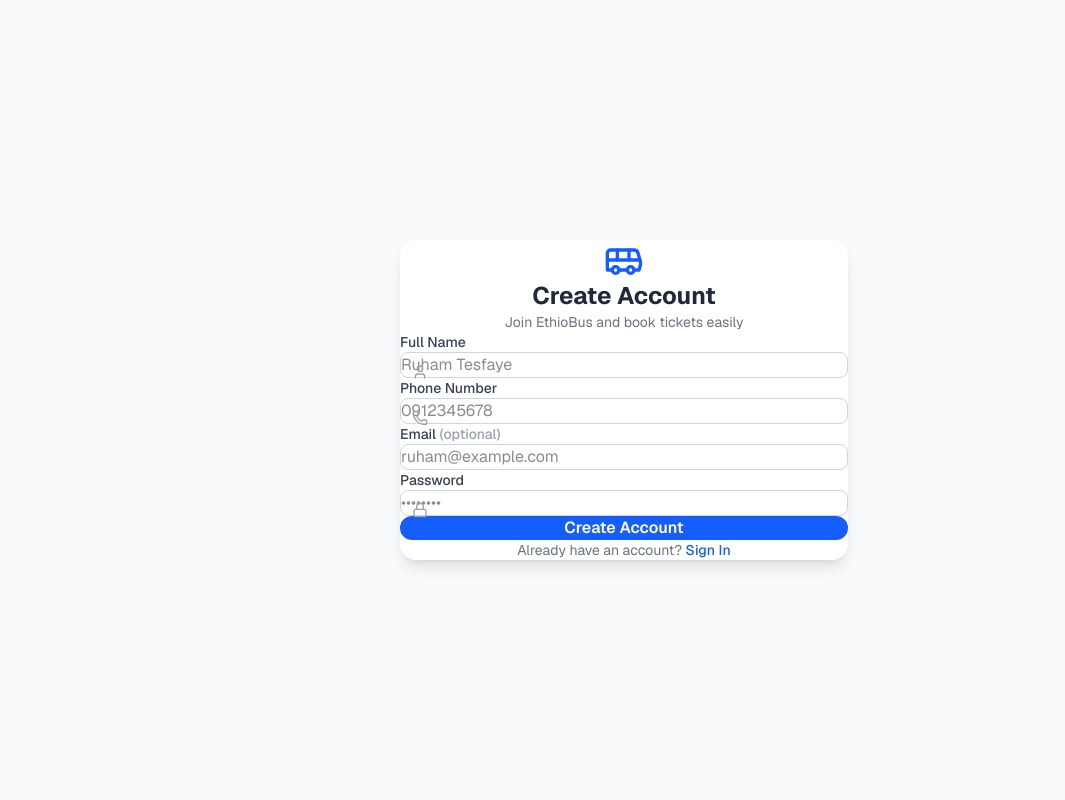
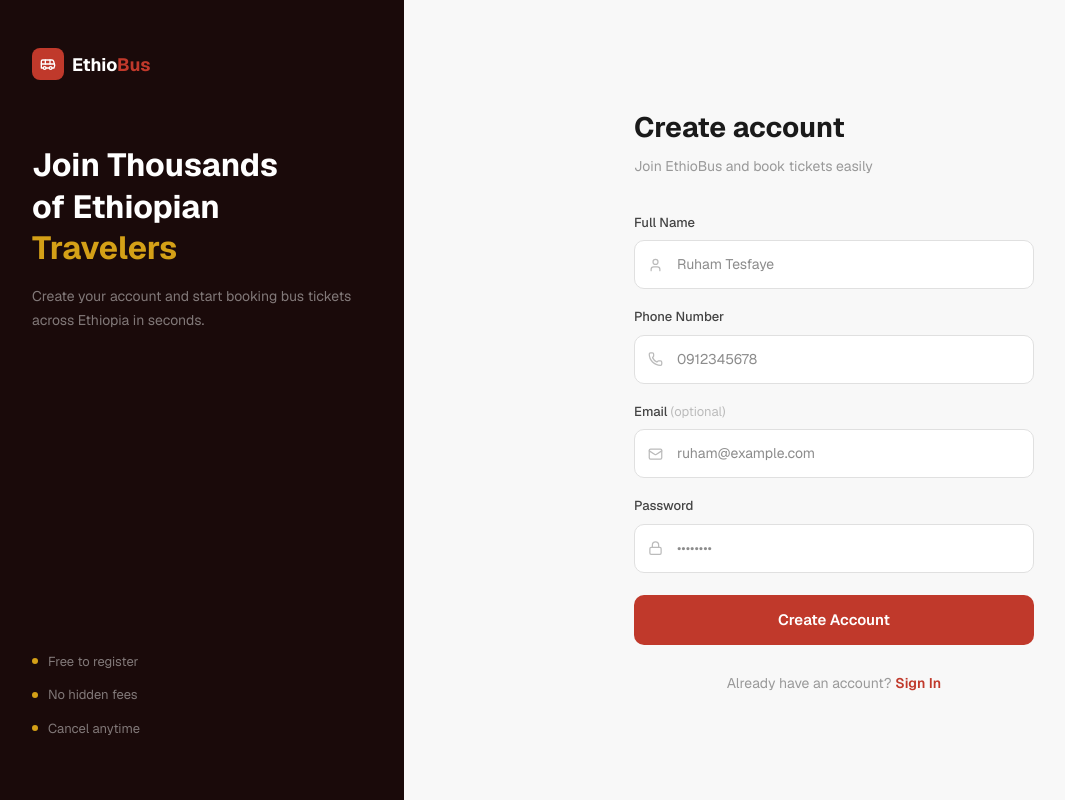
Before and after one commit to biruk-mg/BusApp, a Next.js app in the folder apps/web/: page /register in a window 1280 px wide. Shown: the whole page, without its empty margins (16-1081 px from the left). Built offline with nearby package versions, Linux system fonts and the light colour scheme; no server answers.

Commit message:
my -register ui update

```diff
--- a/apps/web/src/app/register/page.tsx
+++ b/apps/web/src/app/register/page.tsx
@@ -6,7 +6,7 @@
 import { api } from '@/lib/api'
 import { useAuthStore } from '@/store/auth.store'
 import toast from 'react-hot-toast'
-import { Bus, Phone, Lock, User } from 'lucide-react'
+import { Bus, Phone, Lock, User, Mail } from 'lucide-react'
 
 export default function RegisterPage() {
   const router = useRouter()
@@ -26,90 +26,125 @@
       setAuth(user, token)
       toast.success(`Welcome, ${user.name}!`)
       router.push('/')
-    } catch (err: any) {
-      toast.error(err.response?.data?.error || 'Registration failed')
+    } catch (err: unknown) {
+      const error = err as { response?: { data?: { error?: string } } }
+      toast.error(error.response?.data?.error || 'Registration failed')
     } finally {
       setLoading(false)
     }
   }
 
   return (
-    <div className="min-h-screen bg-gray-50 flex items-center justify-center px-4">
-      <div className="bg-white rounded-2xl shadow-lg p-8 w-full max-w-md">
-        {/* Logo */}
-        <div className="text-center mb-8">
-          <div className="flex justify-center mb-3">
-            <Bus size={40} className="text-blue-600" />
+    <div style={{ minHeight: '100vh', display: 'flex' }}>
+      {/* Left Panel */}
+      <div style={{ width: '420px', background: '#1A0A0A', padding: '48px', display: 'flex', flexDirection: 'column', justifyContent: 'space-between', flexShrink: 0 }}>
+        <div>
+          <Link href="/" style={{ display: 'flex', alignItems: 'center', gap: '8px', textDecoration: 'none', marginBottom: '64px' }}>
+            <div style={{ width: '32px', height: '32px', background: '#C0392B', borderRadius: '8px', display: 'flex', alignItems: 'center', justifyContent: 'center' }}>
+              <Bus size={16} color="white" />
             </div>
-          <h1 className="text-2xl font-bold text-gray-800">Create Account</h1>
-          <p className="text-gray-500 text-sm mt-1">Join EthioBus and book tickets easily</p>
+            <span style={{ fontSize: '18px', fontWeight: 700, color: 'white' }}>
+              Ethio<span style={{ color: '#C0392B' }}>Bus</span>
+            </span>
+          </Link>
+
+          <h2 style={{ fontSize: '32px', fontWeight: 700, color: 'white', lineHeight: 1.3, marginBottom: '16px' }}>
+            Join Thousands<br />of Ethiopian<br />
+            <span style={{ color: '#D4A017' }}>Travelers</span>
+          </h2>
+          <p style={{ fontSize: '14px', color: 'rgba(255,255,255,0.45)', lineHeight: 1.7 }}>
+            Create your account and start booking bus tickets across Ethiopia in seconds.
+          </p>
         </div>
 
-        <form onSubmit={handleRegister} className="space-y-4">
-          {/* Name */}
         <div>
-            <label className="block text-sm font-medium text-gray-700 mb-1">
+          {['Free to register', 'No hidden fees', 'Cancel anytime'].map(f => (
+            <div key={f} style={{ display: 'flex', alignItems: 'center', gap: '10px', marginBottom: '14px' }}>
+              <div style={{ width: '6px', height: '6px', borderRadius: '50%', background: '#D4A017', flexShrink: 0 }} />
+              <span style={{ fontSize: '13px', color: 'rgba(255,255,255,0.45)' }}>{f}</span>
+            </div>
+          ))}
+        </div>
+      </div>
+
+      {/* Right Panel */}
+      <div style={{ flex: 1, display: 'flex', alignItems: 'center', justifyContent: 'center', padding: '48px', background: '#F8F8F8' }}>
+        <div style={{ width: '100%', maxWidth: '400px' }}>
+          <h1 style={{ fontSize: '28px', fontWeight: 700, color: '#1a1a1a', marginBottom: '8px' }}>
+            Create account
+          </h1>
+          <p style={{ fontSize: '14px', color: '#999', marginBottom: '36px' }}>
+            Join EthioBus and book tickets easily
+          </p>
+
+          <form onSubmit={handleRegister} style={{ display: 'flex', flexDirection: 'column', gap: '18px' }}>
+            {/* Full Name */}
+            <div>
+              <label style={{ display: 'block', fontSize: '13px', fontWeight: 500, color: '#444', marginBottom: '8px' }}>
                 Full Name
               </label>
-            <div className="relative">
-              <User size={16} className="absolute left-3 top-3 text-gray-400" />
+              <div style={{ position: 'relative' }}>
+                <User size={15} style={{ position: 'absolute', left: '14px', top: '50%', transform: 'translateY(-50%)', color: '#bbb' }} />
                 <input
                   type="text"
                   value={name}
                   onChange={(e) => setName(e.target.value)}
                   placeholder="Ruham Tesfaye"
-                className="w-full border border-gray-300 rounded-lg pl-9 pr-4 py-2.5 focus:outline-none focus:ring-2 focus:ring-blue-500"
                   required
+                  style={{ width: '100%', border: '1px solid #E0E0E0', borderRadius: '10px', padding: '13px 14px 13px 42px', fontSize: '14px', outline: 'none', background: 'white', boxSizing: 'border-box' }}
                 />
               </div>
             </div>
 
             {/* Phone */}
             <div>
-            <label className="block text-sm font-medium text-gray-700 mb-1">
+              <label style={{ display: 'block', fontSize: '13px', fontWeight: 500, color: '#444', marginBottom: '8px' }}>
                 Phone Number
               </label>
-            <div className="relative">
-              <Phone size={16} className="absolute left-3 top-3 text-gray-400" />
+              <div style={{ position: 'relative' }}>
+                <Phone size={15} style={{ position: 'absolute', left: '14px', top: '50%', transform: 'translateY(-50%)', color: '#bbb' }} />
                 <input
                   type="tel"
                   value={phone}
                   onChange={(e) => setPhone(e.target.value)}
                   placeholder="0912345678"
-                className="w-full border border-gray-300 rounded-lg pl-9 pr-4 py-2.5 focus:outline-none focus:ring-2 focus:ring-blue-500"
                   required
+                  style={{ width: '100%', border: '1px solid #E0E0E0', borderRadius: '10px', padding: '13px 14px 13px 42px', fontSize: '14px', outline: 'none', background: 'white', boxSizing: 'border-box' }}
                 />
               </div>
             </div>
 
             {/* Email */}
             <div>
-            <label className="block text-sm font-medium text-gray-700 mb-1">
-              Email <span className="text-gray-400">(optional)</span>
+              <label style={{ display: 'block', fontSize: '13px', fontWeight: 500, color: '#444', marginBottom: '8px' }}>
+                Email <span style={{ color: '#bbb', fontWeight: 400 }}>(optional)</span>
               </label>
+              <div style={{ position: 'relative' }}>
+                <Mail size={15} style={{ position: 'absolute', left: '14px', top: '50%', transform: 'translateY(-50%)', color: '#bbb' }} />
                 <input
                   type="email"
                   value={email}
                   onChange={(e) => setEmail(e.target.value)}
                   placeholder="ruham@example.com"
-              className="w-full border border-gray-300 rounded-lg px-4 py-2.5 focus:outline-none focus:ring-2 focus:ring-blue-500"
+                  style={{ width: '100%', border: '1px solid #E0E0E0', borderRadius: '10px', padding: '13px 14px 13px 42px', fontSize: '14px', outline: 'none', background: 'white', boxSizing: 'border-box' }}
                 />
+              </div>
             </div>
 
             {/* Password */}
             <div>
-            <label className="block text-sm font-medium text-gray-700 mb-1">
+              <label style={{ display: 'block', fontSize: '13px', fontWeight: 500, color: '#444', marginBottom: '8px' }}>
                 Password
               </label>
-            <div className="relative">
-              <Lock size={16} className="absolute left-3 top-3 text-gray-400" />
+              <div style={{ position: 'relative' }}>
+                <Lock size={15} style={{ position: 'absolute', left: '14px', top: '50%', transform: 'translateY(-50%)', color: '#bbb' }} />
                 <input
                   type="password"
                   value={password}
                   onChange={(e) => setPassword(e.target.value)}
                   placeholder="••••••••"
-                className="w-full border border-gray-300 rounded-lg pl-9 pr-4 py-2.5 focus:outline-none focus:ring-2 focus:ring-blue-500"
                   required
+                  style={{ width: '100%', border: '1px solid #E0E0E0', borderRadius: '10px', padding: '13px 14px 13px 42px', fontSize: '14px', outline: 'none', background: 'white', boxSizing: 'border-box' }}
                 />
               </div>
             </div>
@@ -117,19 +152,20 @@
             <button
               type="submit"
               disabled={loading}
-            className="w-full bg-blue-600 text-white py-3 rounded-xl font-semibold hover:bg-blue-700 transition-colors disabled:opacity-50"
+              style={{ background: loading ? '#999' : '#C0392B', color: 'white', border: 'none', borderRadius: '10px', padding: '14px', fontSize: '15px', fontWeight: 600, cursor: loading ? 'not-allowed' : 'pointer', marginTop: '4px' }}
             >
               {loading ? 'Creating account...' : 'Create Account'}
             </button>
           </form>
 
-        <p className="text-center text-gray-500 text-sm mt-6">
+          <p style={{ textAlign: 'center', fontSize: '14px', color: '#999', marginTop: '28px' }}>
             Already have an account?{' '}
-          <Link href="/login" className="text-blue-600 hover:underline font-medium">
+            <Link href="/login" style={{ color: '#C0392B', fontWeight: 600, textDecoration: 'none' }}>
               Sign In
             </Link>
           </p>
         </div>
       </div>
+    </div>
   )
 }
```
Lines whose indentation alone changed are shown as unchanged.
